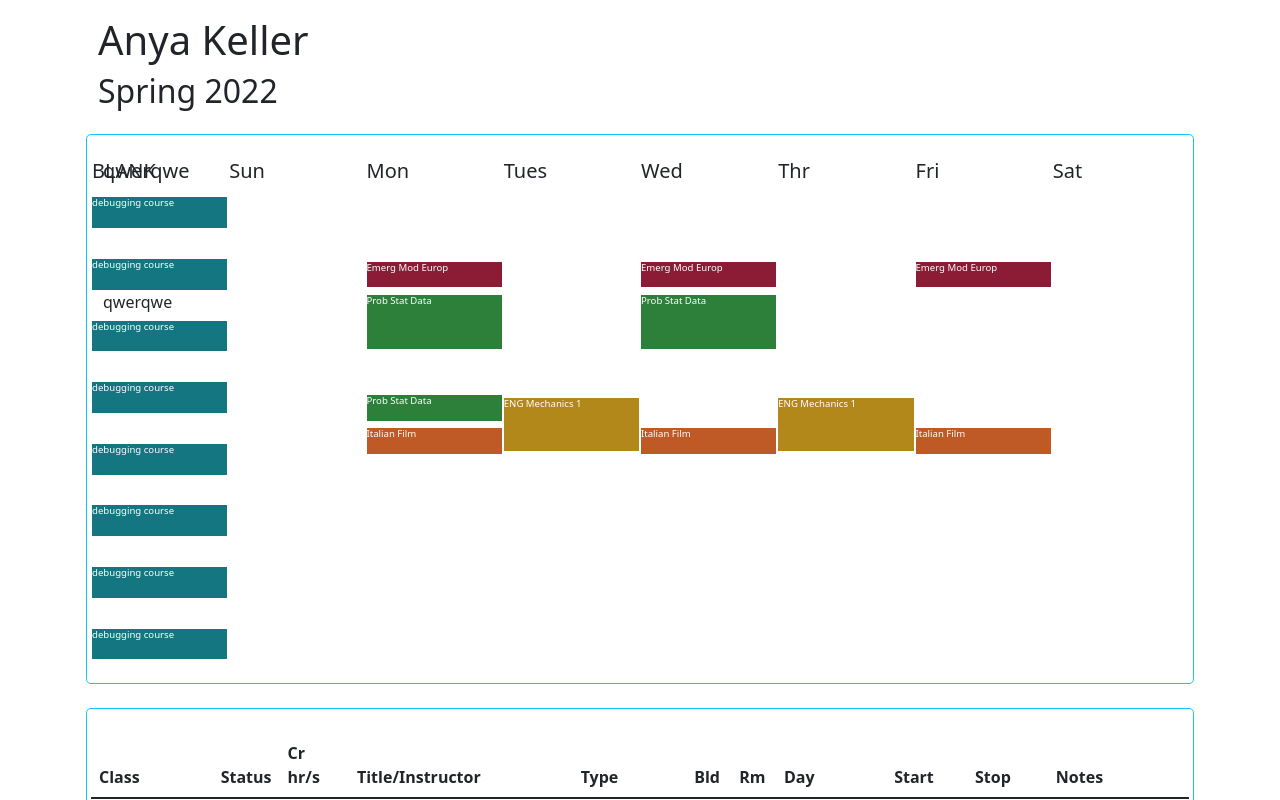
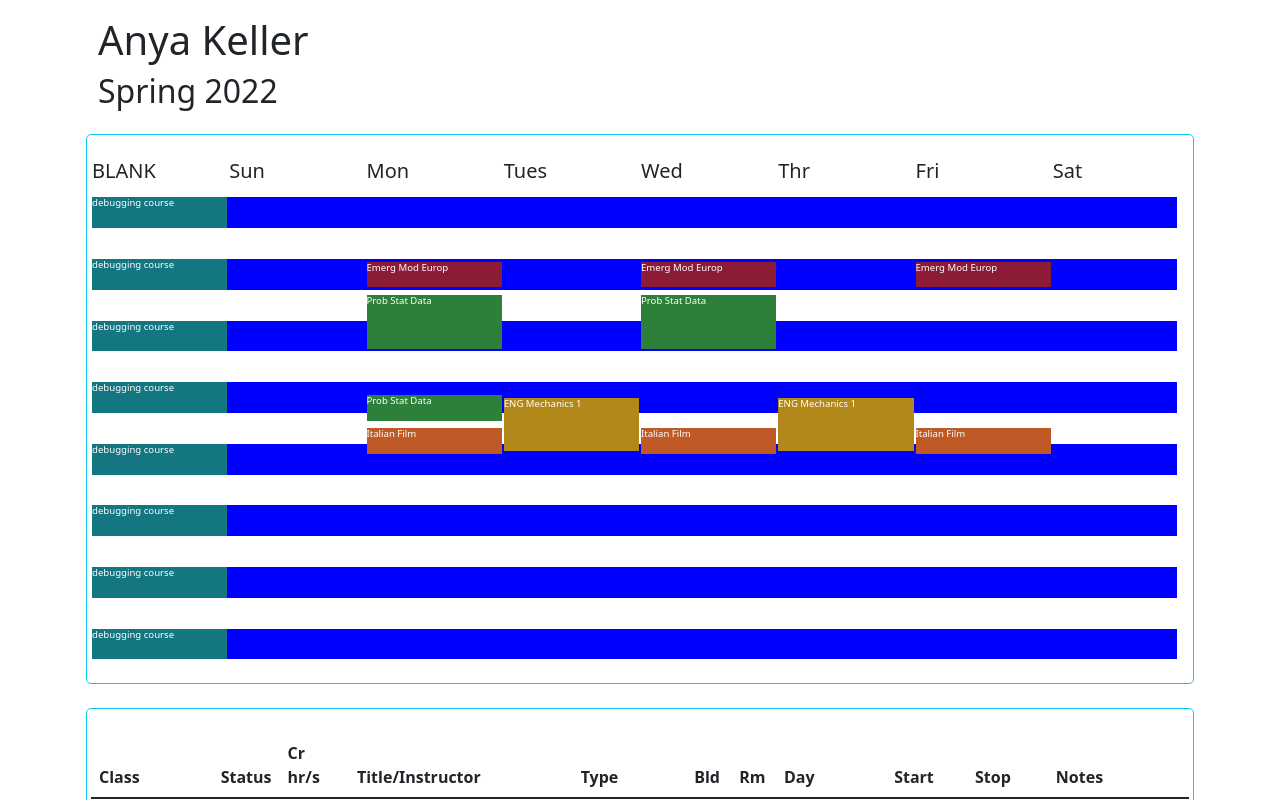
Before and after one commit to anyakeller/class-schedule, a React (Create React App) app: page / in a window 1280 px wide. Shown: the top 800 px of the page. Built offline with nearby package versions, Linux system fonts and the light colour scheme.

Commit message:
looks like ass but big developments

```diff
--- a/src/components/DayTimeBlock.js
+++ b/src/components/DayTimeBlock.js
@@ -2,17 +2,15 @@ import React from "react";
 import { getTimeBlockPercentages } from "../utils/TimeHandling.js";
 
 function TimeBlock(props) {
-  let style;
+  let style = props.style ? props.style : {};
   if (props.style) {
     style = { position: "absolute", ...props.style };
   } else {
     style = { position: "absolute" };
   }
+  style.width = "100%";
   if (props.start && props.stop) {
-    let { top, height } = getTimeBlockPercentages(
-      props.start,
-      props.stop
-    );
+    let { top, height } = getTimeBlockPercentages(props.start, props.stop);
     style.top = top;
     style.height = height;
   }
@@ -38,7 +36,6 @@ class DayTimeBlock extends React.Component {
       style: {
         top: top,
         height: height,
-        width: "100%",
         backgroundColor: `#${this.props.sectionData.color}`,
         fontSize: ".6rem",
         lineHeight: "1.2em"
--- a/src/routes/Home.js
+++ b/src/routes/Home.js
@@ -27,7 +27,7 @@ function DayCols(props) {
       <div
         className="d-flex flex-column"
         style={{ position: "absolute", height: "100%" }}>
-        <h5 style={{ height: "1.5em" }}>qwerqwe</h5>
+        <h5 style={{ height: "30px" }}></h5>
         <div style={{ flexGrow: "1", position: "relative" }}>
           <TimeBlock
             start="7:00am"
@@ -41,8 +41,41 @@ function DayCols(props) {
             style={{ backgroundColor: "blue" }}>
             asdf
           </TimeBlock>
-          <TimeBlock start="10:00am" stop="11:00am">
-            qwerqwe
+          <TimeBlock
+            start="11:00am"
+            stop="12:00pm"
+            style={{ backgroundColor: "blue" }}>
+            asdf
+          </TimeBlock>
+          <TimeBlock
+            start="1:00pm"
+            stop="2:00pm"
+            style={{ backgroundColor: "blue" }}>
+            asdf
+          </TimeBlock>
+          <TimeBlock
+            start="3:00pm"
+            stop="4:00pm"
+            style={{ backgroundColor: "blue" }}>
+            asdf
+          </TimeBlock>
+          <TimeBlock
+            start="5:00pm"
+            stop="6:00pm"
+            style={{ backgroundColor: "blue" }}>
+            asdf
+          </TimeBlock>
+          <TimeBlock
+            start="7:00pm"
+            stop="8:00pm"
+            style={{ backgroundColor: "blue" }}>
+            asdf
+          </TimeBlock>
+          <TimeBlock
+            start="9:00pm"
+            stop="10:00pm"
+            style={{ backgroundColor: "blue" }}>
+            asdf
           </TimeBlock>
         </div>
       </div>
@@ -51,7 +84,7 @@ function DayCols(props) {
           className="col d-flex flex-column"
           style={{ padding: "0px 1px" }}
           key={index}>
-          <h5 style={{ height: "1.5em" }}>{day}</h5>
+          <h5 style={{ height: "30px" }}>{day}</h5>
           <div style={{ flexGrow: "1", position: "relative" }}>
             <DayCol
               dayData={day in props.coursesInDay ? props.coursesInDay[day] : []}
```
